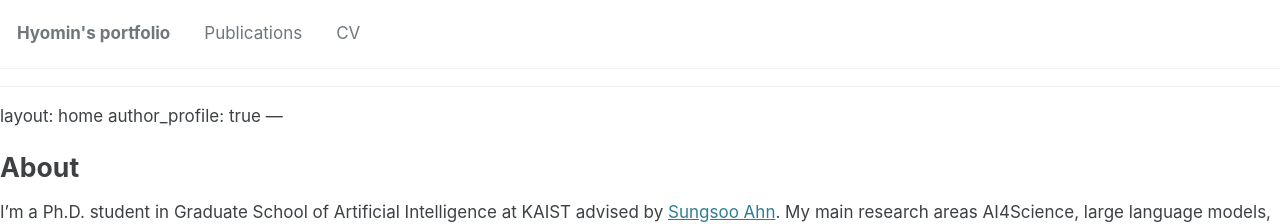
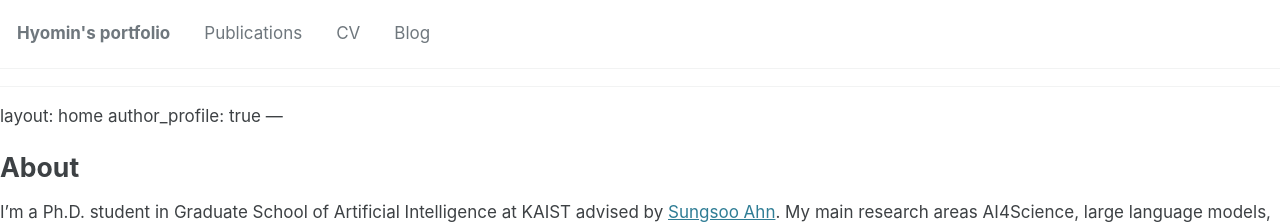
Before and after one commit to icecream126/icecream126.github.io, a Jekyll site: the page built from notindex.md, in a window 1280 px wide. Shown: the top 224 px of the page. Built offline with Jekyll 4.4.1, drawn with Linux system fonts in a browser that asks for light colours; cached includes are drawn as plain includes; our own code applies the rules of GitHub Pages for plain Markdown files.

Commit message:
blog page

```diff
--- a/Gemfile
+++ b/Gemfile
@@ -1,2 +1,3 @@
 source "https://rubygems.org"
 gemspec
+gem "jekyll-include-cache", "~> 0.1"
--- a/_data/navigation.yml
+++ b/_data/navigation.yml
@@ -8,5 +8,7 @@ main:
     url: /publications/
   - title: "CV"
     url: /cv/
+  - title: "Blog"
+    url: /blog/
   # - title: "Sitemap"
   #   url: /sitemap/
```
Also changed, not shown: _pages/blog.md (line endings or trailing spaces).
